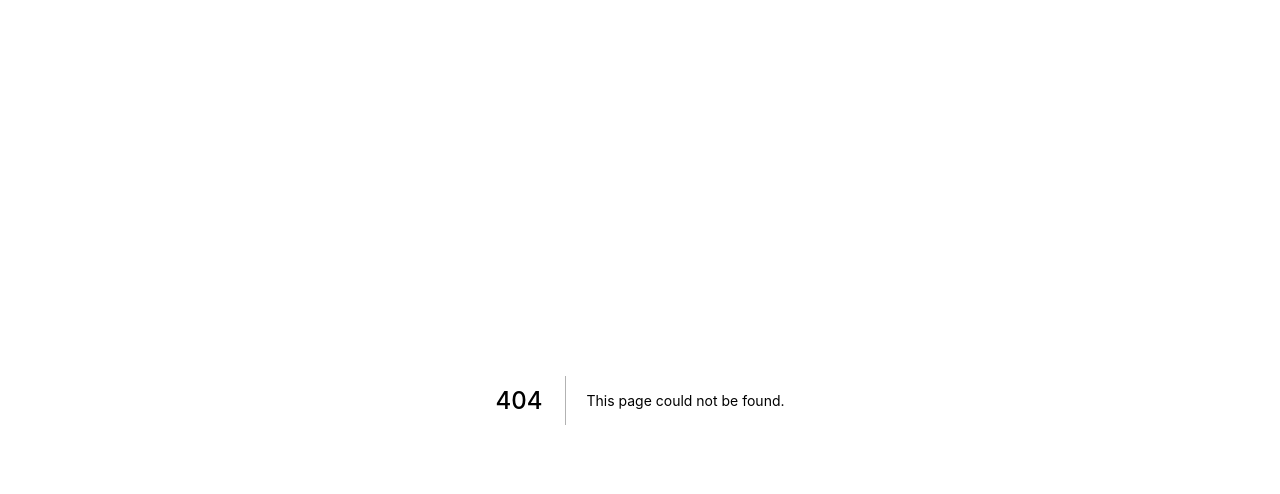
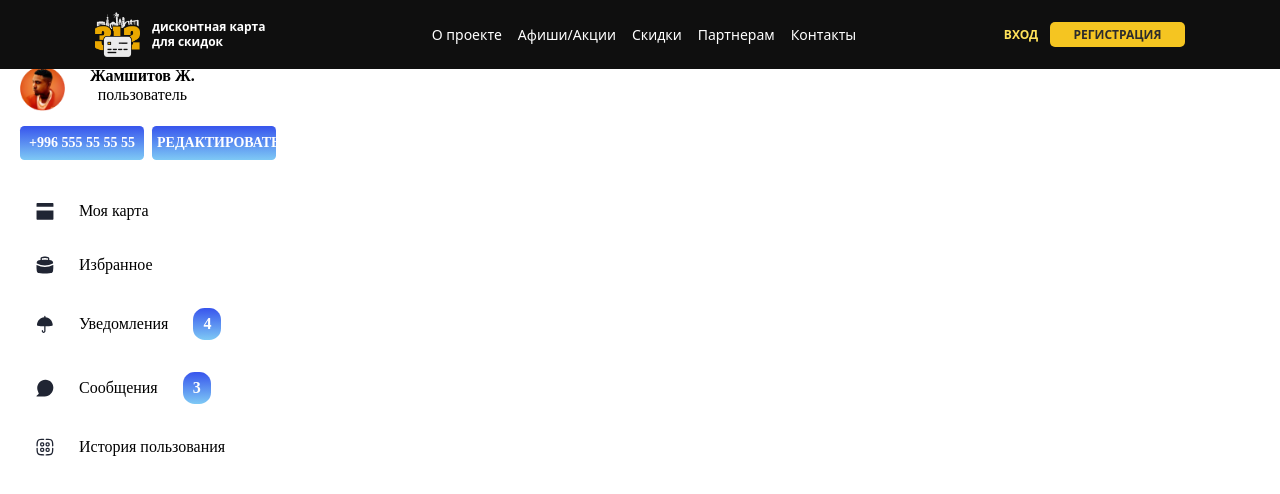
Before and after one commit to islam-aka/city-312, a Next.js app: page /favorites in a window 1280 px wide. Before the commit this address had no page. Shown: the top 494 px of the page. Built offline with nearby package versions, Linux system fonts and the light colour scheme; a web font is replaced by a local one.

Commit message:
add: favorites

```diff
--- /dev/null
+++ b/app/components/layout/UserProfile/UserProfile.tsx
@@ -0,0 +1,152 @@
+import Image from 'next/image'
+import Link from 'next/link'
+import { useRouter } from 'next/router'
+import React, { FC } from 'react'
+
+import Btn from '@/components/ui/Btn/Btn'
+
+import user from '@/assets/images/userAvatar.png'
+import card from '@/assets/svg/card.svg'
+import favourites from '@/assets/svg/favourites.svg'
+import message from '@/assets/svg/message.svg'
+import notifications from '@/assets/svg/notifications.svg'
+import usageHistory from '@/assets/svg/usageHistory.svg'
+
+import styles from './userProfile.module.scss'
+
+const UserProfile: FC = () => {
+	const router = useRouter()
+
+	return (
+		<div className={styles.userProfile}>
+			<h2 className="font-semibold text-[18px] leading-[21px]">мой профиль</h2>
+			<div className="flex mt-5">
+				<Image
+					width={45}
+					height={45}
+					src={user}
+					alt="City-312"
+					draggable={false}
+				/>
+				<div className="ml-[25px]">
+					<p className="font-semibold text-[16px] leading-[19px]">
+						Жамшитов Ж.
+					</p>
+					<p className="text-[16px] leading-[19px]">пользователь</p>
+				</div>
+			</div>
+			<div className="mt-[15px] mb-6 flex gap-2">
+				<Btn
+					style={{
+						width: '124px',
+						padding: '7px 5px',
+						background: 'linear-gradient(0deg, #7EC9F5 0%, #3957ED 97.5%)',
+						borderRadius: '4.46108px',
+						color: 'white',
+					}}
+				>
+					+996 555 55 55 55
+				</Btn>
+				<Btn
+					style={{
+						width: '124px',
+						padding: '7px 5px',
+						background: 'linear-gradient(0deg, #7EC9F5 0%, #3957ED 97.5%)',
+						borderRadius: '4.46108px',
+						color: 'white',
+					}}
+				>
+					Редактировать
+				</Btn>
+			</div>
+			<div className={styles.userProfile__btn}>
+				<Link href="/userProfile">
+					<a
+						className={
+							router.pathname === '/userProfile' ? styles.active : styles.none
+						}
+					>
+						<Image
+							width={18}
+							height={18}
+							src={card}
+							alt="City-312"
+							draggable={false}
+						/>
+						<span>Моя карта</span>
+					</a>
+				</Link>
+
+				<Link href="/favourites">
+					<a
+						className={
+							router.pathname === '/favourites' ? styles.active : styles.none
+						}
+					>
+						<Image
+							width={18}
+							height={18}
+							src={favourites}
+							alt="City-312"
+							draggable={false}
+						/>
+						<span>Избранное</span>
+					</a>
+				</Link>
+
+				<Link href="/notifications">
+					<a
+						className={
+							router.pathname === '/notifications' ? styles.active : styles.none
+						}
+					>
+						<Image
+							width={18}
+							height={18}
+							src={notifications}
+							alt="City-312"
+							draggable={false}
+						/>
+						<span>Уведомления</span>
+						<span className={styles.info}>4</span>
+					</a>
+				</Link>
+				<Link href="/message">
+					<a
+						className={
+							router.pathname === '/message' ? styles.active : styles.none
+						}
+					>
+						<Image
+							width={18}
+							height={18}
+							src={message}
+							alt="City-312"
+							draggable={false}
+						/>
+						<span>Сообщения</span>
+						<span className={styles.info}>3</span>
+					</a>
+				</Link>
+				<Link href="/usageHistory">
+					<a
+						className={
+							router.pathname === '/usageHistory' ? styles.active : styles.none
+						}
+					>
+						<Image
+							width={18}
+							height={18}
+							src={usageHistory}
+							alt="City-312"
+							draggable={false}
+						/>
+						<span>История пользования</span>
+					</a>
+				</Link>
+			</div>
+		</div>
+	)
+}
+
+export default UserProfile
--- /dev/null
+++ b/app/components/layout/UserProfile/userProfile.module.scss
@@ -0,0 +1,17 @@
+.userProfile {
+	@apply py-[25px] px-[20px] text-center w-[299px] h-[467px] font-['Gilroy'];
+	.userProfile__btn {
+		@apply flex flex-col font-medium;
+		a {
+			@apply flex items-center gap-[25px] rounded-[8.92216px] m-4 text-[16px] leading-[22px];
+			.info {
+				background: linear-gradient(0deg, #7ec9f5 0%, #3957ed 97.5%);
+				@apply rounded-[11.5901px] font-semibold text-[16px] leading-[22px] py-[5px] px-[10px] text-white;
+			}
+		}
+		.active {
+			@apply p-4 m-0;
+			background: linear-gradient(180deg, #ffe25a 0%, #ffa852 100%);
+		}
+	}
+}
--- /dev/null
+++ b/pages/favorites.tsx
@@ -0,0 +1,24 @@
+import Header from '@/components/layout/Header/Header'
+import UserProfile from '@/components/layout/UserProfile/UserProfile'
+import React from 'react'
+
+const favorites = () => {
+
+  return (
+    <>
+    <Header />
+    <div className='max-w-full'>
+      <div className='flex justify-evenly  '>
+        <div className='w-2/6'>
+          <UserProfile />
+        </div>
+        <div className='w-8/12	'>
+          favorites
+        </div>
+      </div>
+    </div>
+    </>
+  )
+}
+
+export default favorites
```
